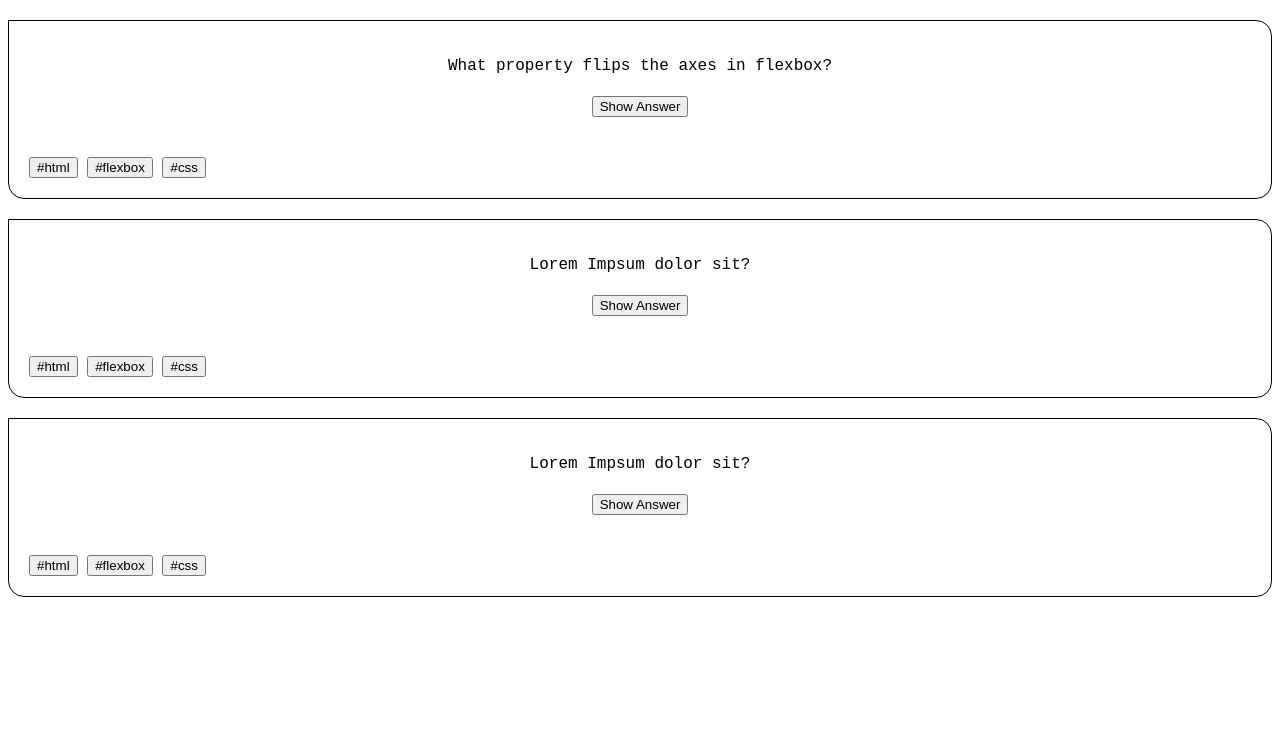
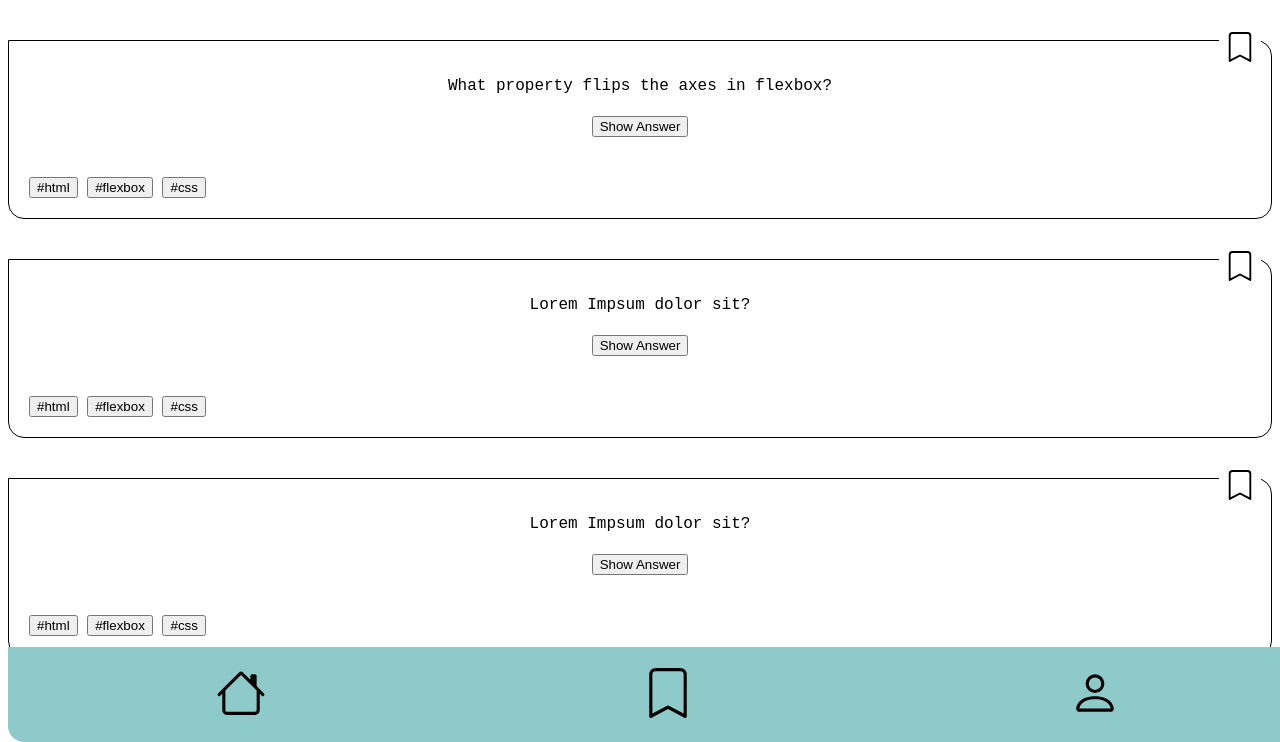
Before and after one commit to uwoch/quizapp, a plain HTML site: page index.html in a window 1280 px wide. Shown: the part 58-800 px from the top of the page. Drawn offline with Linux system fonts and the light colour scheme.

Commit message:
add changes

```diff
--- a/index.html
+++ b/index.html
@@ -13,6 +13,9 @@
     </header>
 <main>
     <article class="article">
+        <button class="article__bookmark"><svg xmlns="http://www.w3.org/2000/svg" width="30" height="30" fill="currentColor" class="bi bi-bookmark" viewBox="0 0 16 16">
+            <path d="M2 2a2 2 0 0 1 2-2h8a2 2 0 0 1 2 2v13.5a.5.5 0 0 1-.777.416L8 13.101l-5.223 2.815A.5.5 0 0 1 2 15.5V2zm2-1a1 1 0 0 0-1 1v12.566l4.723-2.482a.5.5 0 0 1 .554 0L13 14.566V2a1 1 0 0 0-1-1H4z"/>
+          </svg></button>
         <p>What property flips the axes in flexbox?
         </p>
         <div class="button__center">
@@ -24,7 +27,9 @@
         <button>#css</button>
     </article>
     <article class="article">
-        <p>Lorem Impsum dolor sit?
+        <button class="article__bookmark"><svg xmlns="http://www.w3.org/2000/svg" width="30" height="30" fill="currentColor" class="bi bi-bookmark" viewBox="0 0 16 16">
+            <path d="M2 2a2 2 0 0 1 2-2h8a2 2 0 0 1 2 2v13.5a.5.5 0 0 1-.777.416L8 13.101l-5.223 2.815A.5.5 0 0 1 2 15.5V2zm2-1a1 1 0 0 0-1 1v12.566l4.723-2.482a.5.5 0 0 1 .554 0L13 14.566V2a1 1 0 0 0-1-1H4z"/>
+          </svg></button><p>Lorem Impsum dolor sit?
         </p>
         <div class="button__center">
             <button class="show__answer-button">Show Answer
@@ -35,7 +40,9 @@
         <button>#css</button>
     </article>
     <article class="article">
-        <p>Lorem Impsum dolor sit?
+        <button class="article__bookmark"><svg xmlns="http://www.w3.org/2000/svg" width="30" height="30" fill="currentColor" class="bi bi-bookmark" viewBox="0 0 16 16">
+            <path d="M2 2a2 2 0 0 1 2-2h8a2 2 0 0 1 2 2v13.5a.5.5 0 0 1-.777.416L8 13.101l-5.223 2.815A.5.5 0 0 1 2 15.5V2zm2-1a1 1 0 0 0-1 1v12.566l4.723-2.482a.5.5 0 0 1 .554 0L13 14.566V2a1 1 0 0 0-1-1H4z"/>
+          </svg></button><p>Lorem Impsum dolor sit?
         </p>
         <div class="button__center">
             <button class="show__answer-button">Show Answer
@@ -46,10 +53,18 @@
         <button>#css</button>
     </article>
     <footer>
-        <nav>
-
+    <nav class="footer">
+        <button class="home"><svg xmlns="http://www.w3.org/2000/svg" width="50" height="50" fill="currentColor" class="bi bi-house" viewBox="0 0 16 16">
+            <path d="M8.707 1.5a1 1 0 0 0-1.414 0L.646 8.146a.5.5 0 0 0 .708.708L2 8.207V13.5A1.5 1.5 0 0 0 3.5 15h9a1.5 1.5 0 0 0 1.5-1.5V8.207l.646.647a.5.5 0 0 0 .708-.708L13 5.793V2.5a.5.5 0 0 0-.5-.5h-1a.5.5 0 0 0-.5.5v1.293L8.707 1.5ZM13 7.207V13.5a.5.5 0 0 1-.5.5h-9a.5.5 0 0 1-.5-.5V7.207l5-5 5 5Z"/>
+          </svg></button>
+        <button class="bookmark"><svg xmlns="http://www.w3.org/2000/svg" width="50" height="50" fill="currentColor" class="bi bi-bookmark" viewBox="0 0 16 16">
+            <path d="M2 2a2 2 0 0 1 2-2h8a2 2 0 0 1 2 2v13.5a.5.5 0 0 1-.777.416L8 13.101l-5.223 2.815A.5.5 0 0 1 2 15.5V2zm2-1a1 1 0 0 0-1 1v12.566l4.723-2.482a.5.5 0 0 1 .554 0L13 14.566V2a1 1 0 0 0-1-1H4z"/>
+          </svg></button>
+        <button class="profile"><svg xmlns="http://www.w3.org/2000/svg" width="50" height="50" fill="currentColor" class="bi bi-person" viewBox="0 0 16 16">
+            <path d="M8 8a3 3 0 1 0 0-6 3 3 0 0 0 0 6Zm2-3a2 2 0 1 1-4 0 2 2 0 0 1 4 0Zm4 8c0 1-1 1-1 1H3s-1 0-1-1 1-4 6-4 6 3 6 4Zm-1-.004c-.001-.246-.154-.986-.832-1.664C11.516 10.68 10.289 10 8 10c-2.29 0-3.516.68-4.168 1.332-.678.678-.83 1.418-.832 1.664h10Z"/>
+          </svg></button>
         </nav>
-    </footer>
+</footer>
 </main>
 
 </body>
--- a/styles.css
+++ b/styles.css
@@ -13,10 +13,11 @@ header {
 
 .article {
     border:  1px solid;
-    margin:  20px auto;
+    margin-top: 40px;
+
     padding: 20px;
     border-radius: 0em 1em 1em 1em;
-
+    position: relative;
   }
 p {
     text-align: center;
@@ -27,3 +28,39 @@ p {
     margin-top: 5px;
     margin-bottom: 35px;
 }
+
+footer {
+        background-color: #8fcaca;
+        border-radius: 0em 1em 1em 1em;
+        position: fixed;
+        width: 100%;
+        bottom: 0;
+        padding: 20px;
+      }
+.footer {
+    display: flex;
+    justify-content: space-around;
+
+
+}
+.article__bookmark{
+    padding: 6px 6px;
+    position: absolute;
+    right: 10px;
+    top: -15px;
+    background-color: white;
+    border: none;
+}
+
+.home {
+    background-color: #8fcaca;
+    border: none;
+}
+.bookmark {
+    background-color: #8fcaca;
+    border: none;
+}
+.profile {
+    background-color: #8fcaca;
+    border: none;
+}
```
Also changed, not shown: assets/bookmark.png (added), assets/icon-home.png (added).
